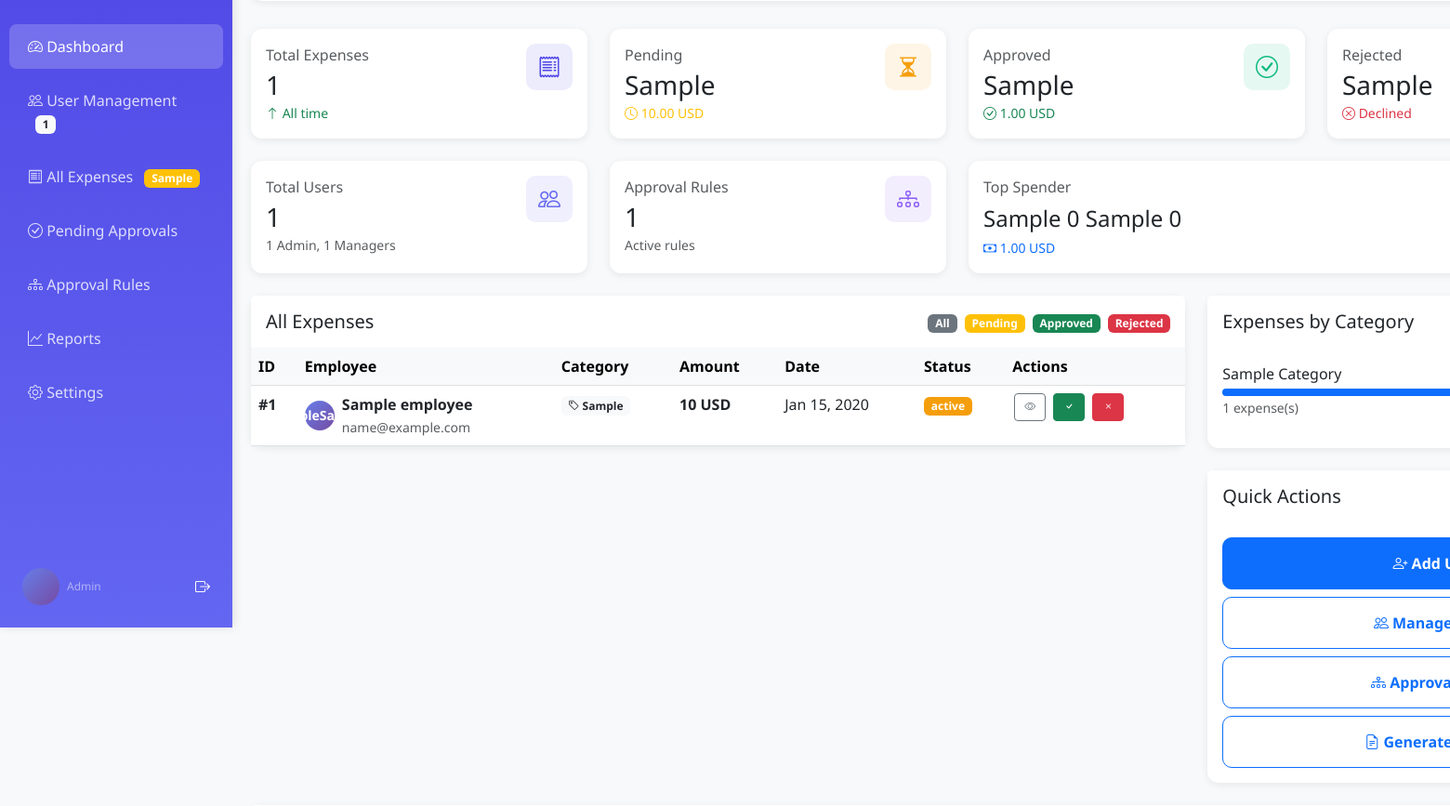
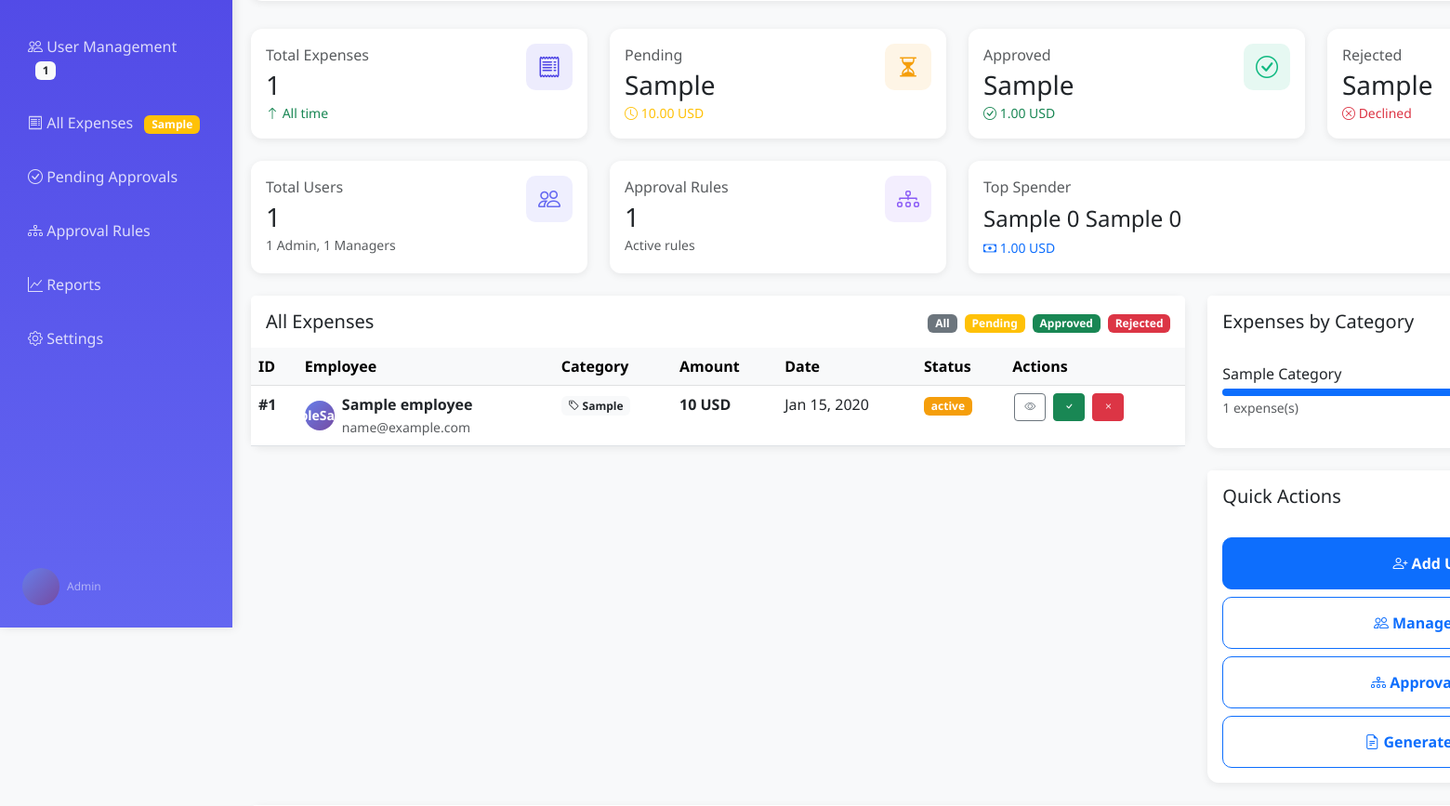
Before and after one commit to HASAN-CE/Odoo-Hackathon-2025, a Django app: template adminFunc/templates/adminFunc/adminDashboard.html in a window 1560 px wide; the page is wider, and only the part inside the window is pictured. Shown: the part 125-992 px from the top of that part at 93% size. Run offline with Django 5.2, Linux system fonts and the light colour scheme; tables that the repository leaves empty hold one stand-in row (values such as "Sample post"); the template is opened without the code that fills it: values that come from a table or form of the project are taken from there, most other values are stand-ins (such as "Sample title", 1, 10 or a date in 2020); parts of the project's set-up code (start-up, migrations or seed data) failed here and were passed over.

Commit message:
dashboard

```diff
--- a/adminFunc/templates/adminFunc/adminDashboard.html
+++ b/adminFunc/templates/adminFunc/adminDashboard.html
@@ -141,9 +141,9 @@
                 </div>
 
                 <nav class="nav flex-column">
-                    <a class="nav-link active" href="{% url 'admin_dashboard' %}">
+                    {% comment %} <a class="nav-link active" href="{% url 'admin_dashboard' %}">
                         <i class="bi bi-speedometer2"></i> Dashboard
-                    </a>
+                    </a> {% endcomment %}
                     <a class="nav-link" href="#" data-bs-toggle="modal" data-bs-target="#usersModal">
                         <i class="bi bi-people"></i> User Management <span class="badge bg-light text-dark ms-2">{{ total_users }}</span>
                     </a>
@@ -173,7 +173,7 @@
                             <div class="small">{{ user.get_full_name }}</div>
                             <div class="text-white-50" style="font-size: 12px;">Admin</div>
                         </div>
-                        <a href="{% url 'logout' %}" class="text-white" title="Logout"><i class="bi bi-box-arrow-right"></i></a>
+                        {% comment %} <a href="{% url 'logout' %}" class="text-white" title="Logout"><i class="bi bi-box-arrow-right"></i></a> {% endcomment %}
                     </div>
                 </div>
             </div>
--- a/adminFunc/urls.py
+++ b/adminFunc/urls.py
@@ -4,7 +4,7 @@ from . import views
 app_name = 'adminFunc'
 
 urlpatterns = [
-    path('login/', views.admin_login, name='login'),
-    path('dashboard/', views.admin_dashboard, name='dashboard'),
-    path('logout/', views.admin_logout, name='logout'),
+    path('login/', views.admin_login, name='admin_login'),
+    path('dashboard/', views.admin_dashboard, name='admin_dashboard'),
+    # path('logout/', views.admin_logout, name='logout'),
 ]
--- a/adminFunc/views.py
+++ b/adminFunc/views.py
@@ -6,7 +6,11 @@ from django.contrib import messages
 from django.views.decorators.cache import never_cache
 
 
+@never_cache
+def admin_login(request):
+    return render(request, 'adminFunc/login.html')
 
+@never_cache
 def admin_dashboard(request):
     return render(request, 'adminFunc/adminDashboard.html')
 
--- a/odooproject/urls.py
+++ b/odooproject/urls.py
@@ -7,7 +7,7 @@ from django.shortcuts import redirect
 urlpatterns = [
     path("django-admin/", django_admin.site.urls),  # Django's own admin
     path("admin/", include("adminFunc.urls")),  # Your custom admin
-    # path("", lambda request: redirect("adminFunc:login")),  # root → login
+    path("", lambda request: redirect("adminFunc:login")),  # root → login
 ]
 
 if settings.DEBUG:
```
